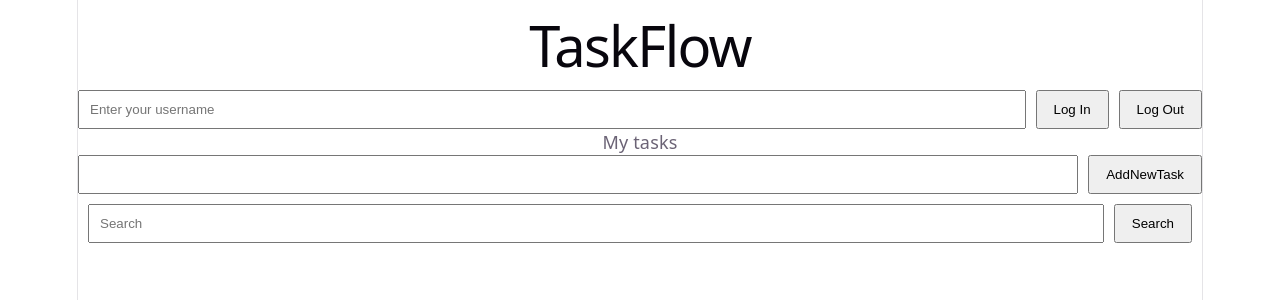
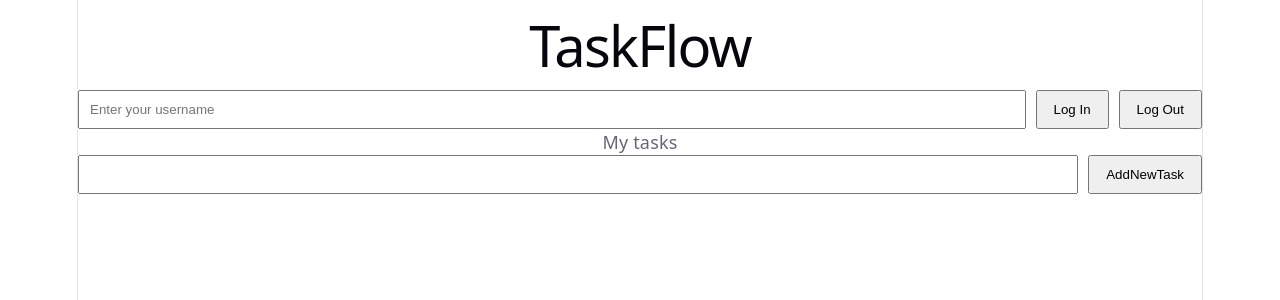
Before and after one commit to HannaRogalska/taskflow-fullstack, a React (Vite) app in the folder client/: page / in a window 1280 px wide. Shown: the top 300 px of the page. Built offline with nearby package versions, Linux system fonts and the light colour scheme.

Commit message:
fix(client): reset filter on logout and hide search before login

```diff
--- a/client/src/App.tsx
+++ b/client/src/App.tsx
@@ -32,6 +32,7 @@ function App() {
     setError(null);
     setUserId(null);
     setSearch("");
+    setFilter(undefined);
   };
 
   const handleDeleteTask = async (id: number) => {
@@ -128,11 +129,13 @@ function App() {
         onTaskChange={setNewTask}
         onAddTask={addNewTask}
       />
-      <SearchForm
-        title={search}
-        onChangeTitle={setSearch}
-        onSubmit={handleSearchTitle}
-      />
+      {userId !== null && (
+        <SearchForm
+          title={search}
+          onChangeTitle={setSearch}
+          onSubmit={handleSearchTitle}
+        />
+      )}
       {loading && <p>Loading ...</p>}
       {error && <p>{error}</p>}
 
```
